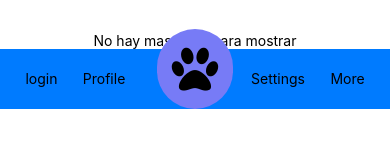
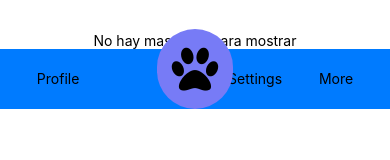
Before and after one commit to AgustinGiudice/petHope, a React Native app: screen /Paw in a window 390 px wide. Shown: the part 436-596 px from the top of the page. Built offline with nearby package versions, Linux system fonts and the light colour scheme; no server answers.

Commit message:
menu casi terminado

```diff
--- a/components/Menu.js
+++ b/components/Menu.js
@@ -75,13 +75,7 @@ const Menu = ({ navigation, mascota_id }) => {
 
   return (
     <View style={styles.menuContainer}>
-      <TouchableOpacity
-        style={styles.button}
-        color="#007bff"
-        onPress={() => navigation.navigate("Login")}
-      >
-        <Text>login</Text>
-      </TouchableOpacity>
+
       <TouchableOpacity
         style={styles.button}
         color="#007bff"
```
